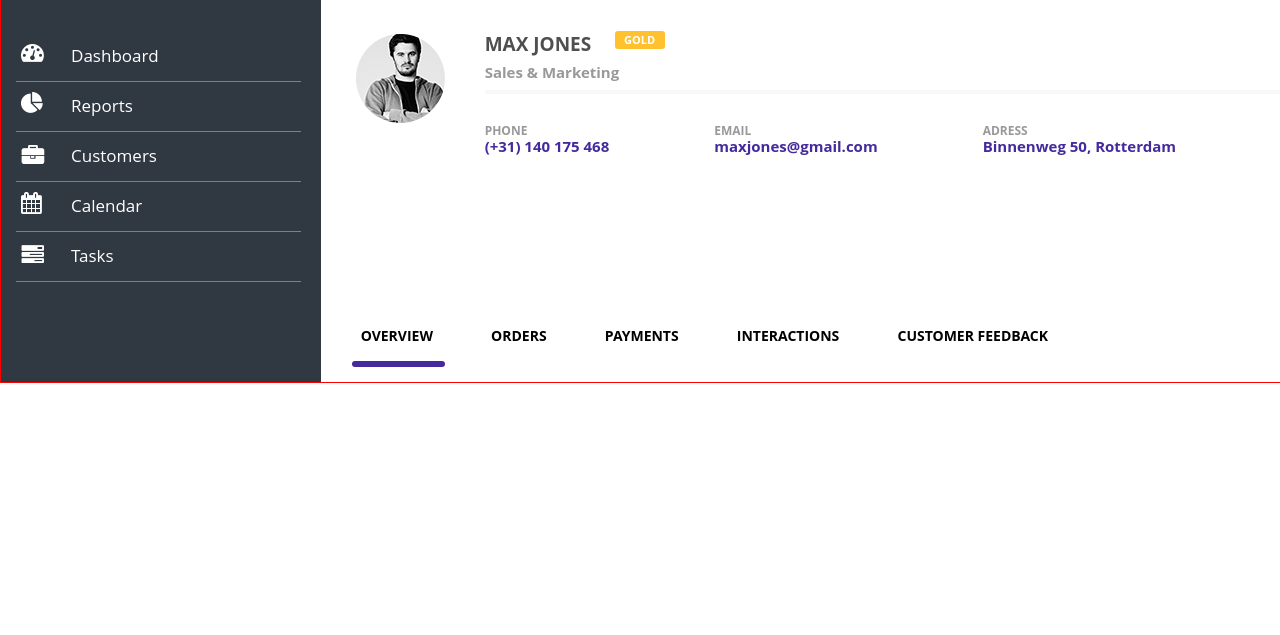
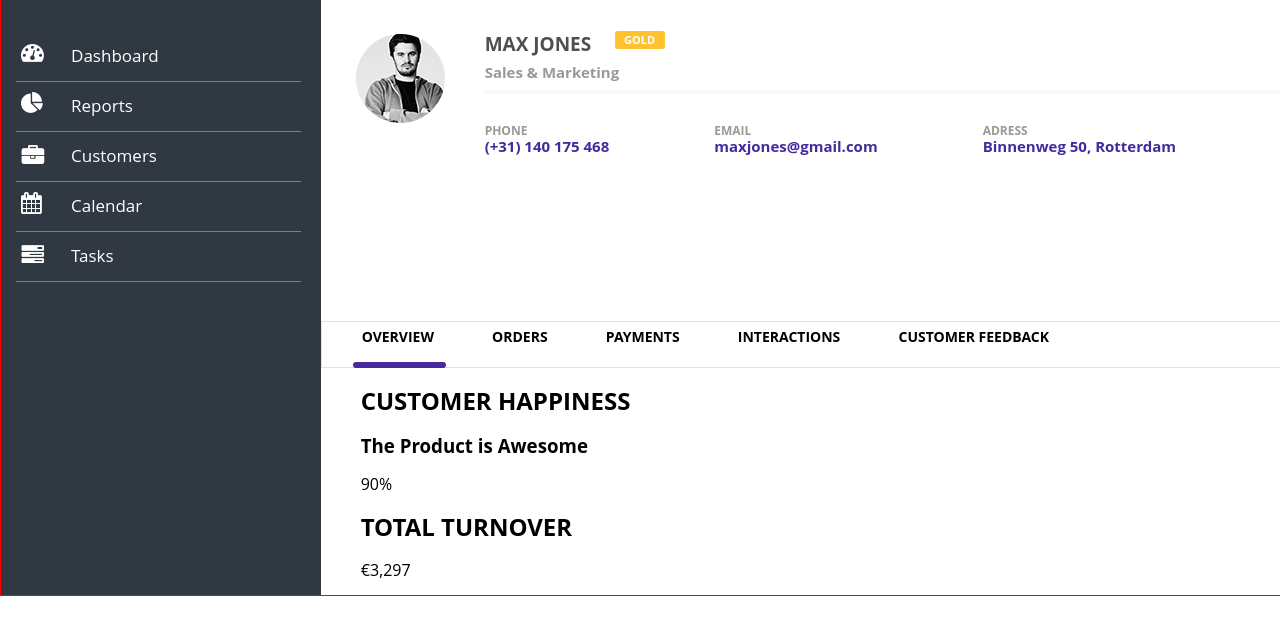
Before and after one commit to djatle/creative_crm, a plain HTML site: page index.html in a window 1280 px wide. Shown: the part 99-734 px from the top of the page. Drawn offline with Linux system fonts and the light colour scheme.

Commit message:
writed some figures in 'index.html'

```diff
--- a/css/style.css
+++ b/css/style.css
@@ -361,6 +361,7 @@ nav {
 .user-menu{
 	margin-top: 165px;
 	list-style: none;
+	border: 1px solid yellow;
 }
 
 .user-menu-item{
@@ -374,6 +375,10 @@ nav {
 	position: relative;
 }
 
+.user-menu-item a{
+    color: black;
+}
+
 .selected::after{
 	content: "";
 	position: absolute;
@@ -381,5 +386,5 @@ nav {
 	top: 40px;
 	left: -12%;
 	border: 3px solid #442a9d;
-	border-radius: 3px;
+	border-radius: 8px;
 }
--- a/index.html
+++ b/index.html
@@ -81,7 +81,7 @@
 							<div class="phone user-data"><span>PHONE</span>(+31) 140 175 468</div>
 							<div class="email user-data"><span>EMAIL</span>maxjones@gmail.com</div>
 							<div class="adress user-data"><span>ADRESS</span>Binnenweg 50, Rotterdam</div>
-							<a href="#" class=" quote-button">CREATE QUOTE</a>
+							<a href="#" class="quote-button">CREATE QUOTE</a>
 						</div>
 					</div>
 
@@ -90,13 +90,37 @@
 
 			<div class="user-menu-container">
 				<ul class="user-menu">
-					<li class="user-menu-item  selected">OVERVIEW</li>
-					<li class="user-menu-item">ORDERS</li>
-					<li class="user-menu-item">PAYMENTS</li>
-					<li class="user-menu-item">INTERACTIONS</li>
-					<li class="user-menu-item">CUSTOMER FEEDBACK</li>
+					<li class="user-menu-item  selected"><a href="#" class="menu-link">OVERVIEW</a></li>
+					<li class="user-menu-item"><a href="#" class="menu-link">ORDERS</a></li>
+					<li class="user-menu-item"><a href="#" class="menu-link">PAYMENTS</a></li>
+					<li class="user-menu-item"><a href="#" class="menu-link">INTERACTIONS</a></li>
+					<li class="user-menu-item"><a href="#" class="menu-link">CUSTOMER FEEDBACK</a></li>
 				</ul>
 			</div>
+
+			<div class="user-overview">
+
+				<div class="figure-container-1">
+					<figure class="figure-1">
+
+						<div class="figure-pic  happiness-pic">
+							<h2>CUSTOMER HAPPINESS</h2>
+							<h3>The Product is Awesome</h3>
+							<div class="awesome-bar"><span class="awesome-value">90%</span></div>
+						</div>
+
+						<div class="figure-pic  total-pic">
+							<h2>TOTAL TURNOVER</h2>
+							<div class="total-value">€3,297</div>
+						</div>
+
+
+					</figure>
+				</div>
+
+				<div class="figure-container-2">
+				</div>
+            </div>
 
 			</div>
 
```
Also changed, not shown: media/pics/happy.png (added).
